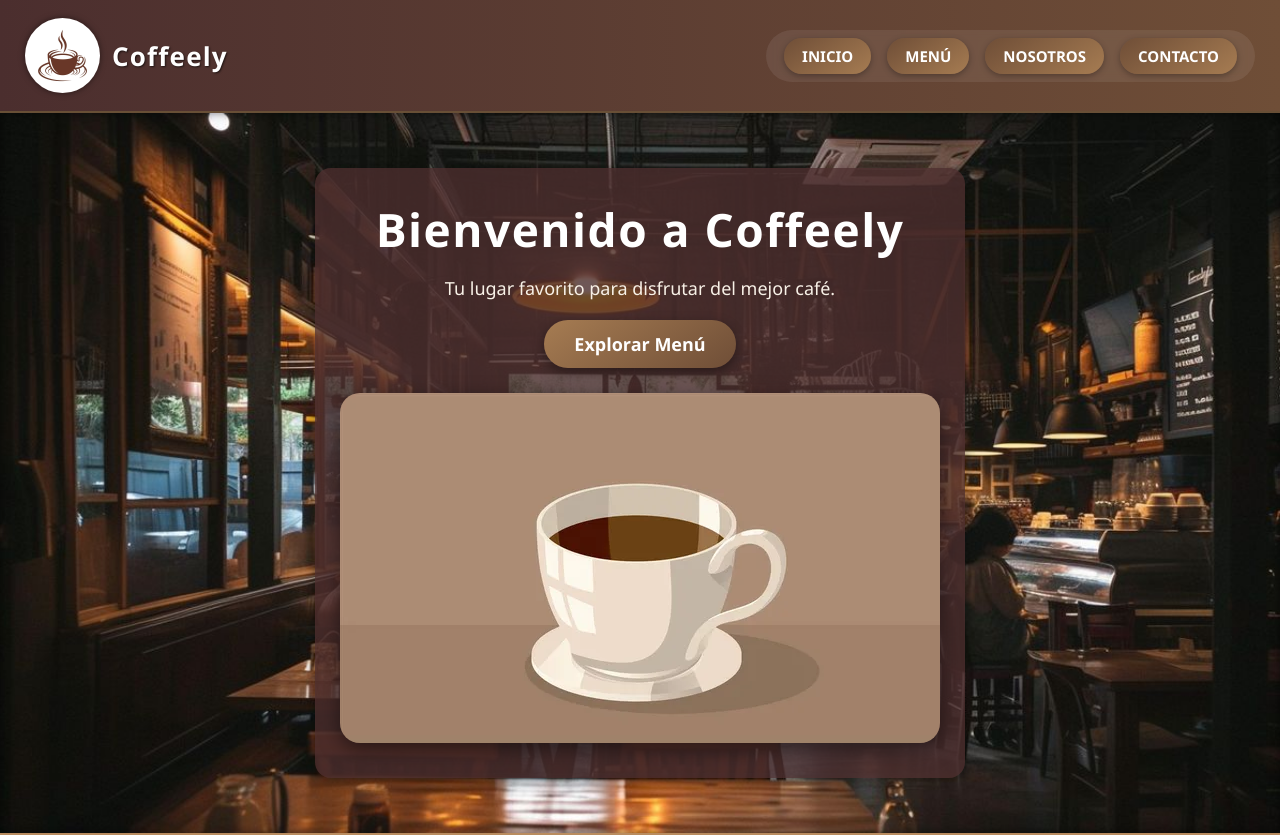
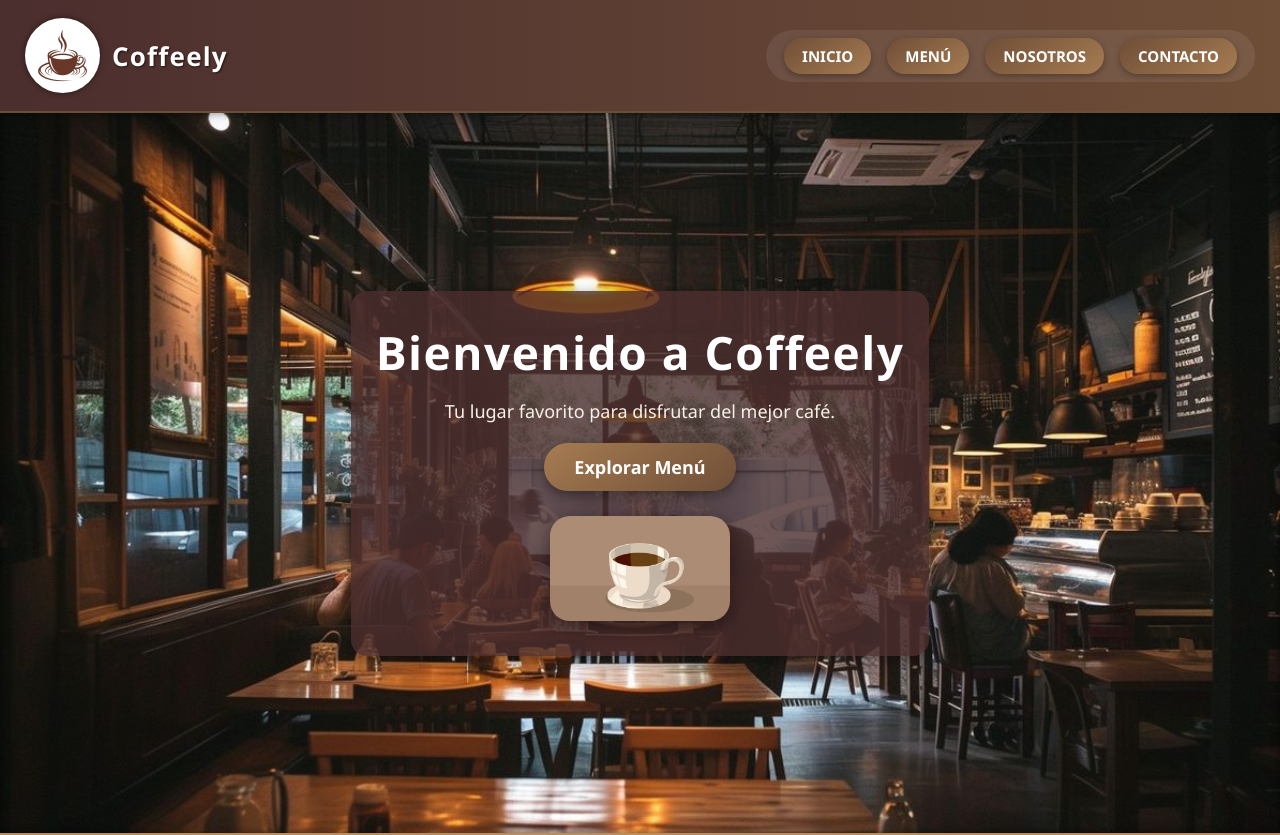
Before and after one commit to CarlosGrimarey/Coffeely, a plain HTML site: page index.html in a window 1280 px wide. Shown: the top 835 px of the page. Drawn offline with Linux system fonts and the light colour scheme.

Commit message:
ahora si mi imagen carga

```diff
--- a/styles.css
+++ b/styles.css
@@ -127,6 +127,10 @@ body {
   font-weight: bold;
   box-shadow: 0 4px 12px rgba(0,0,0,0.4);
   transition: all 0.3s ease;
+}
+
+.Main-imagen--img {
+  width: 180px;
 }
 
 .btn-principal:hover {
```
